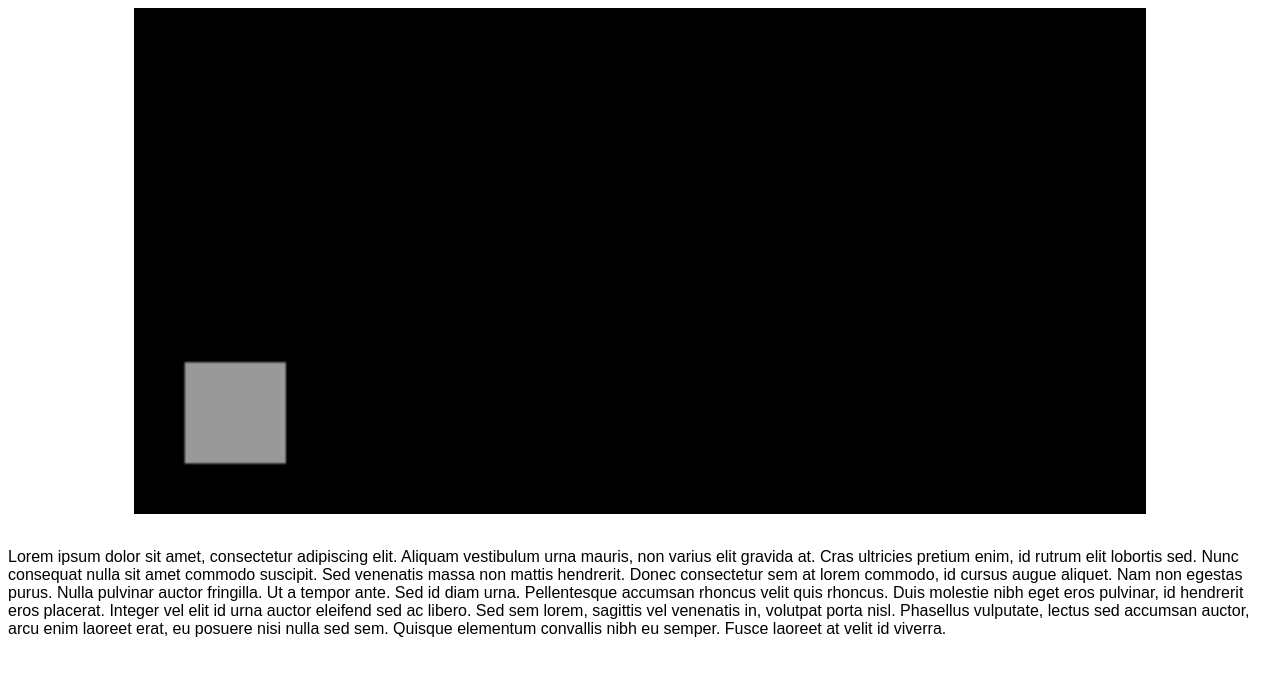
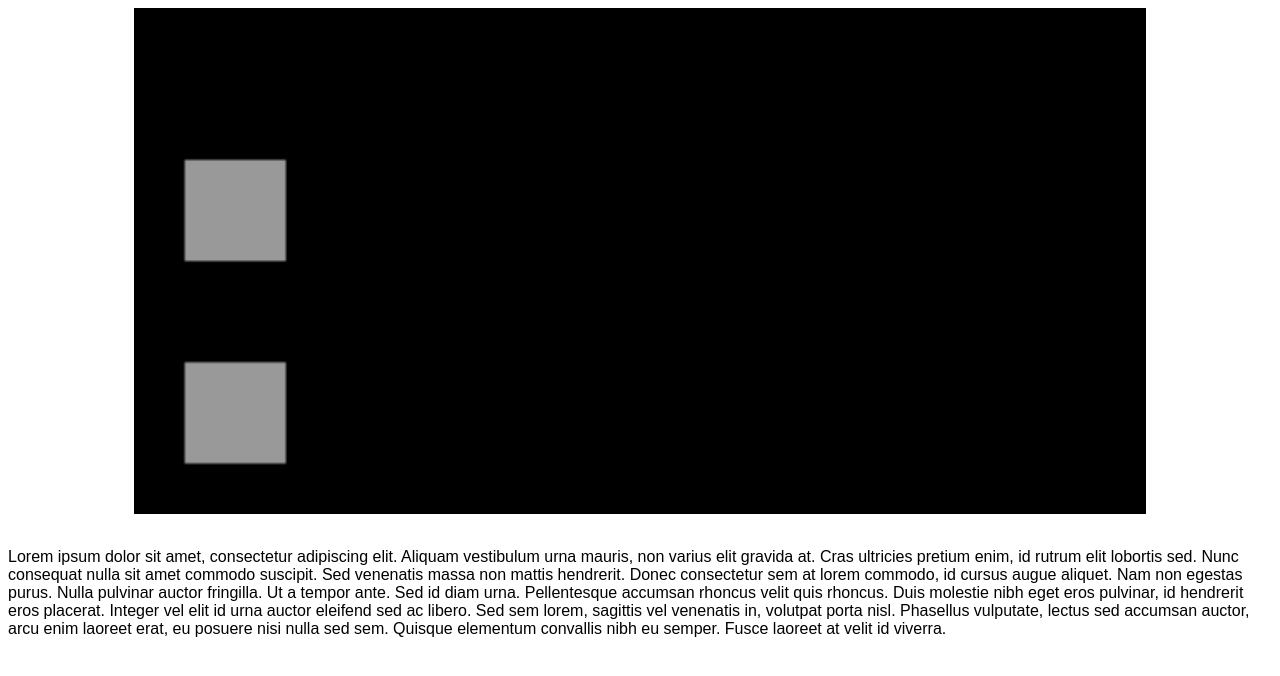
Before and after one commit to arocull/flight-of-phoenix, a website: page src/client/index.html in a window 1280 px wide. Drawn offline with Linux system fonts and the light colour scheme; files whose address does not match are found by name.

Commit message:
PhysProp class

```diff
--- a/src/client/index.html
+++ b/src/client/index.html
@@ -11,7 +11,9 @@
         <script src="scripts/engine/vector.js" type="text/javascript"></script>
         <script src="scripts/engine/ray.js" type="text/javascript"></script>
         <script src="scripts/engine/prop.js" type="text/javascript"></script>
+        <script src="scripts/engine/physprop.js" type="text/javascript"></script>
         <script src="scripts/engine/render.js" type="text/javascript"></script>
+        <script src="scripts/engine/physics.js" type="text/javascript"></script>
         <script src="scripts/engine.js" type="text/javascript"></script>
 
         <!-- Load level or test module -->
--- a/src/client/scripts/engine.js
+++ b/src/client/scripts/engine.js
@@ -13,10 +13,20 @@
 let canvas;
 /** @type {Render} */
 let render;
-/** @type {Prop[]} */
+/**
+ * @type {Prop[]}
+ * @summary Background props used solely for visuals
+*/
 const background = [];
-/** @type {Prop[]} */
+/** @type {Prop[]}
+ * @summary Static props in foreground that can be collided with
+ */
 const props = [];
+/**
+ * @type {PhysProp[]}
+ * @summary Physics props that can move around and be collided with
+*/
+const dynamics = [];
 
 // GAME LOOP //
 let lastTime = 0;
@@ -45,6 +55,10 @@ function doFrame(newTime) {
     for (let i = 0; i < props.length; i++) {
         render.drawProp(props[i]);
     }
+    // Draw physics props
+    for (let i = 0; i < dynamics.length; i++) {
+        render.drawProp(dynamics[i]);
+    }
 
 
     return window.requestAnimationFrame(doFrame);
--- /dev/null
+++ b/src/client/scripts/engine/physics.js
@@ -0,0 +1 @@
+console.log("Module PHYSICS loaded");
--- /dev/null
+++ b/src/client/scripts/engine/physprop.js
@@ -0,0 +1,29 @@
+
+/**
+ * @name PhysProp
+ * @class
+ * @extends Prop
+ * @inheritdoc
+ * @summary Dynamic object with position, size, velocity, acceleration, and mass
+ * @param {Vector} position 2D center position of object, in game units
+ * @param {Vector} size Width and height of object, in game units
+ * @param {number} mass Weight of object in kilograms
+ */
+function PhysProp (position, size, mass) {
+    this.position = position
+    this.size = size;
+    this.radius = size.length(); // Recalculate radius
+
+    this.mass = mass;
+    this.velocity = new Vector(0, 0);
+    this.acceleration = new Vector(0, 0);
+    this.elasticity = 0.5;
+}
+
+// Inherit Prop prototype
+PhysProp.prototype = new Prop(new Vector(), new Vector(), true);
+PhysProp.prototype.constructor = PhysProp;
+
+
+
+console.log("Module PHYSPROP loaded");
--- a/src/client/scripts/tests/test_level.js
+++ b/src/client/scripts/tests/test_level.js
@@ -1,3 +1,10 @@
 const propA = new Prop(new Vector(5, 5), new Vector(5, 5));
 
+const propB = new PhysProp(new Vector(5, 15), new Vector(5, 5), 10);
+
+
 props.push(propA);
+dynamics.push(propB);
+
+console.log(propA);
+console.log(propB);
```
Also changed, not shown: readme.md.
